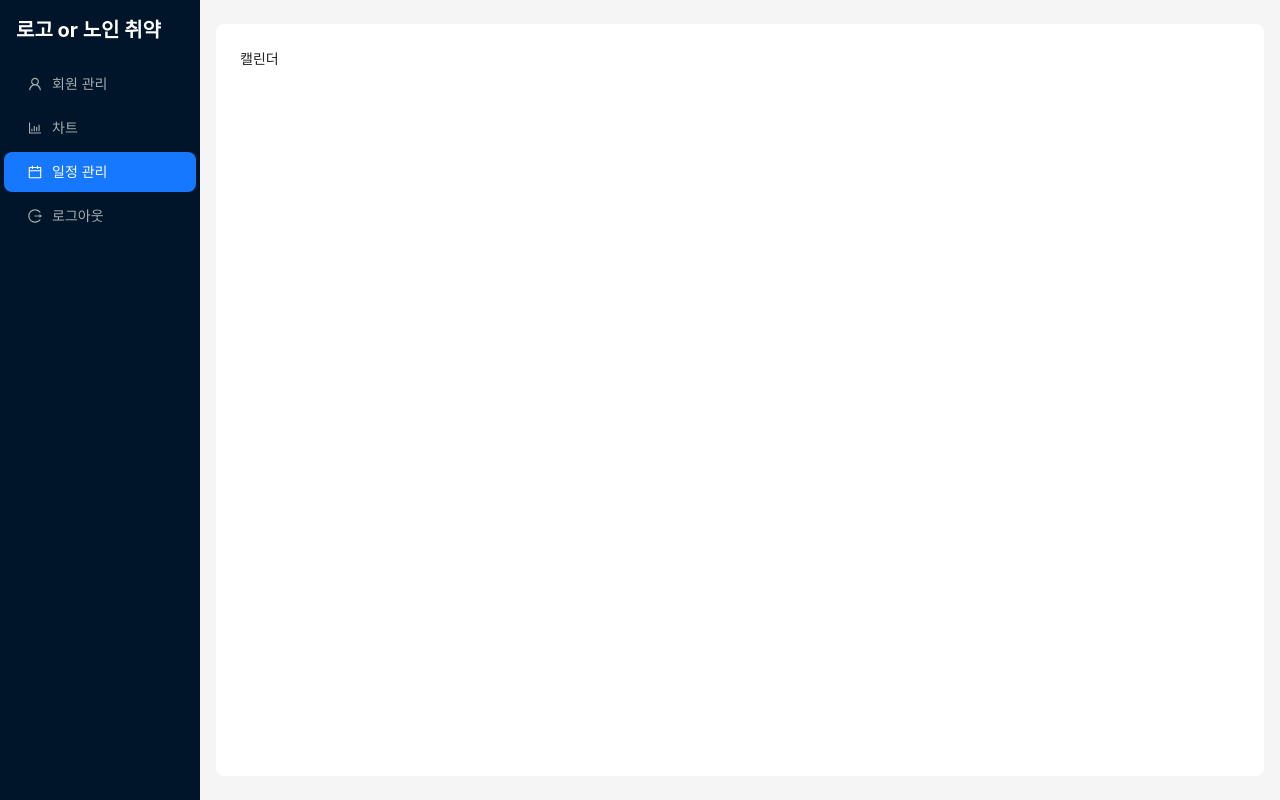
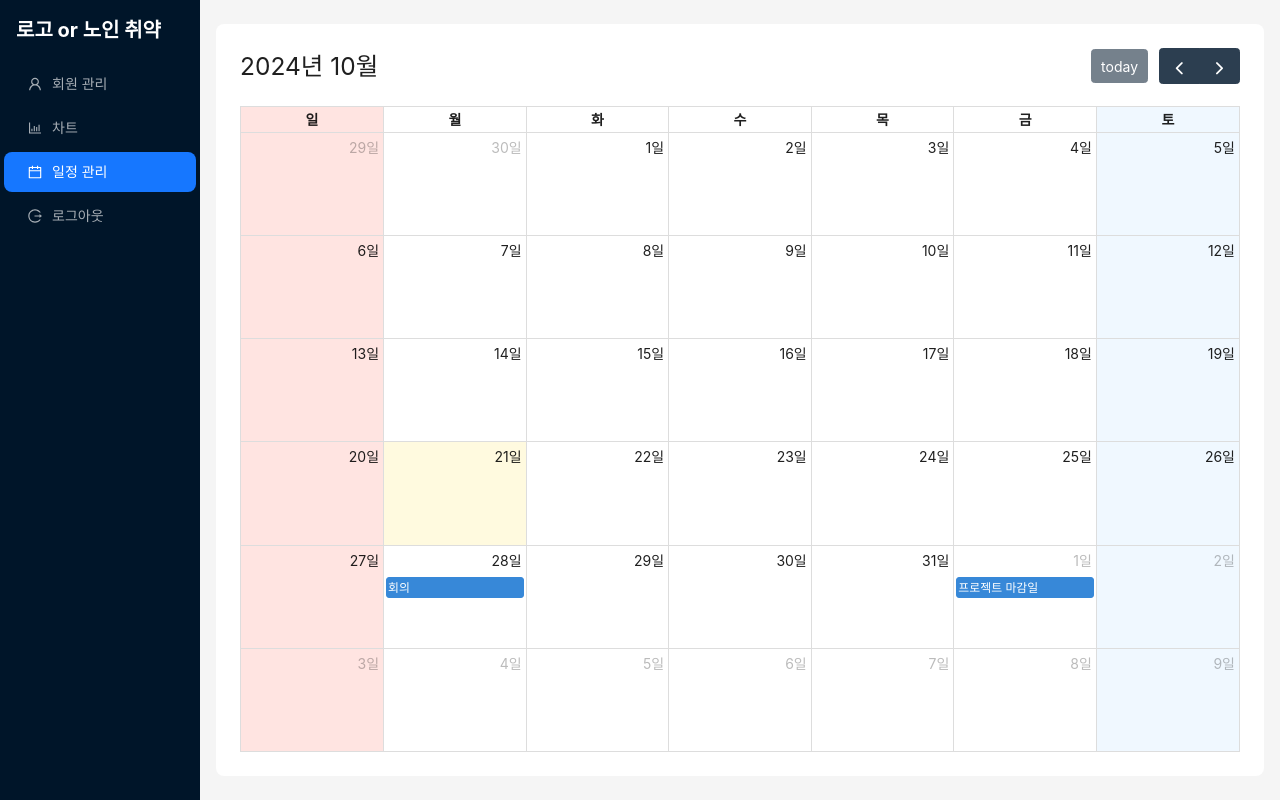
Before and after one commit to msm0748/ewha-dashboard, a React (Vite) app: page /admin/calendar in a window 1280 px wide. Built offline with nearby package versions, Linux system fonts and the light colour scheme.

Commit message:
feat: 캘린더 구현중

```diff
--- /dev/null
+++ b/src/components/Calendar.tsx
@@ -0,0 +1,28 @@
+import FullCalendar from '@fullcalendar/react';
+import dayGridPlugin from '@fullcalendar/daygrid'; // a plugin!
+import '../styles/Calendar.css';
+
+export default function Calendar() {
+  const events = [
+    {
+      title: '회의',
+      start: '2024-10-28',
+      end: '2024-10-28',
+    },
+    {
+      title: '프로젝트 마감일',
+      start: '2024-11-01',
+      end: '2024-11-01',
+    },
+  ];
+
+  return (
+    <FullCalendar
+      plugins={[dayGridPlugin]}
+      initialView="dayGridMonth"
+      height="100%"
+      locale="ko"
+      events={events}
+    />
+  );
+}
--- a/src/pages/Admin/CalendarPage.tsx
+++ b/src/pages/Admin/CalendarPage.tsx
@@ -1,3 +1,9 @@
+import Calendar from '../../components/Calendar';
+
 export default function CalendarPage() {
-  return <div>캘린더</div>;
+  return (
+    <div className="h-full">
+      <Calendar />
+    </div>
+  );
 }
--- /dev/null
+++ b/src/styles/calendar.css
@@ -0,0 +1,9 @@
+/* 토요일 */
+.fc-day-sat {
+  background-color: #f0f8ff; /* 연한 파란색 */
+}
+
+/* 일요일 */
+.fc-day-sun {
+  background-color: #ffe4e1; /* 연한 빨간색 */
+}
```
